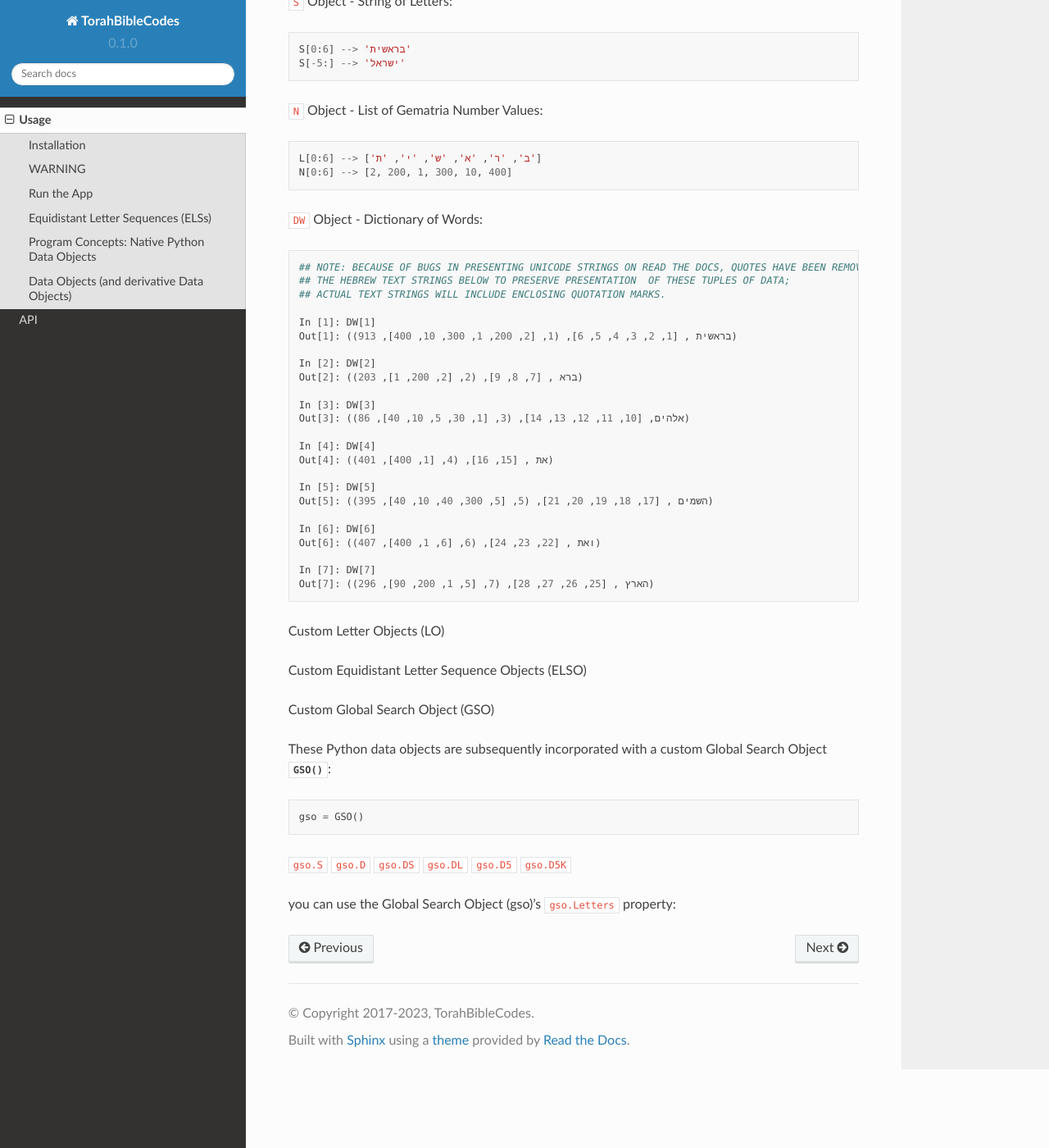
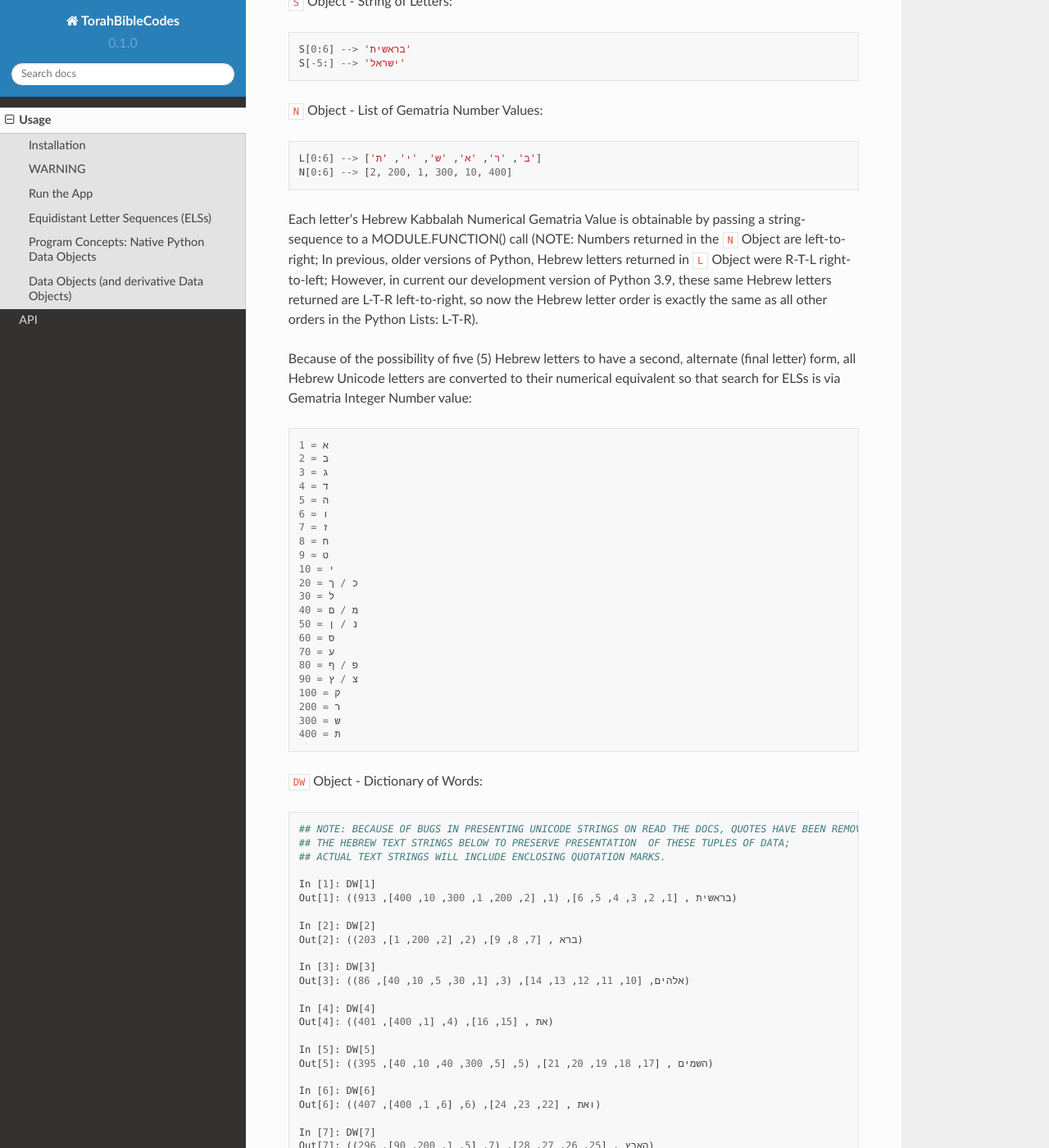
Before and after one commit to TorahBibleCodes/TorahBibleCodes_Sphinx, a Sphinx documentation site: the page built from docs/source/usage.rst, in a window 1280 px wide and 1400 px high, scrolled down 5676 px. Shown: the whole window at 82% size. Built offline with Sphinx 7.4.7 and the Read the Docs theme 2.0.0, drawn with Linux system fonts in a browser that asks for light colours.

Commit message:
Update usage.rst

```diff
--- a/docs/source/usage.rst
+++ b/docs/source/usage.rst
@@ -263,6 +263,33 @@ From the ``D`` and ``DS`` Objects, all other Python Data Objects are derived:
    L[0:6] --> ['ב', 'ר', 'א', 'ש', 'י', 'ת']
    N[0:6] --> [2, 200, 1, 300, 10, 400]
 
+Each letter's Hebrew Kabbalah Numerical Gematria Value is obtainable by passing a string-sequence to a MODULE.FUNCTION() call (NOTE: Numbers returned in the ``N`` Object are left-to-right; In previous, older versions of Python, Hebrew letters returned in ``L`` Object were R-T-L right-to-left; However, in current our development version of Python 3.9, these same Hebrew letters returned are L-T-R left-to-right, so now the Hebrew letter order is exactly the same as all other orders in the Python Lists: L-T-R).
+
+Because of the possibility of five (5) Hebrew letters to have a second, alternate (final letter) form, all Hebrew Unicode letters are converted to their numerical equivalent so that search for ELSs is via Gematria Integer Number value::
+
+   א = 1
+   ב = 2
+   3 = ג
+   4 = ד
+   5 = ה
+   6 = ו
+   7 = ז
+   8 = ח
+   9 = ט
+   10 = י
+   20 = כ / ך
+   30 = ל
+   40 = מ / ם
+   50 = נ / ן
+   60 = ס
+   70 = ע
+   80 = פ / ף
+   90 = צ / ץ
+   100 = ק
+   200 = ר
+   300 = ש
+   400 = ת
+
 ``DW`` Object - Dictionary of Words::
 
    ## NOTE: BECAUSE OF BUGS IN PRESENTING UNICODE STRINGS ON READ THE DOCS, QUOTES HAVE BEEN REMOVED FROM
```
